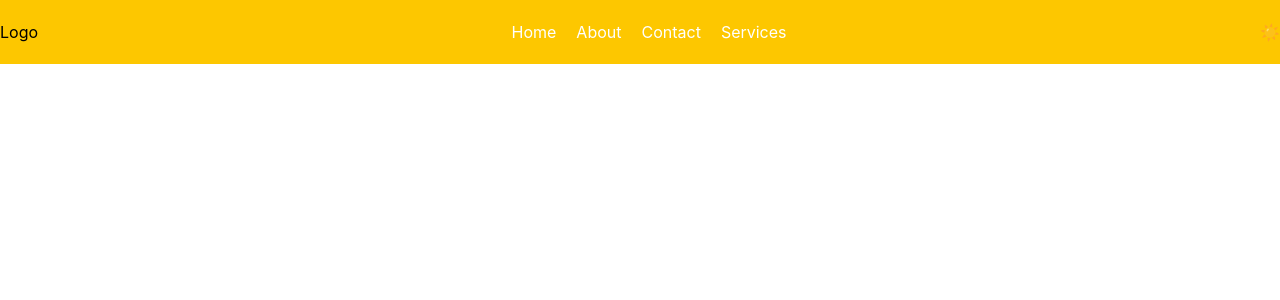
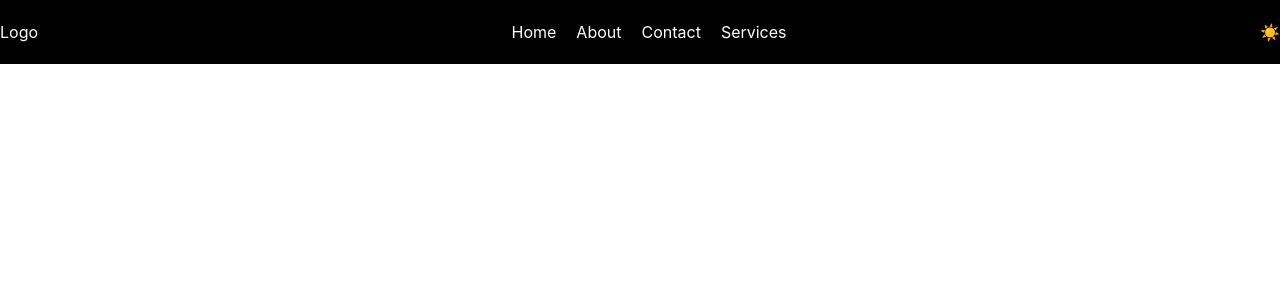
Before and after one commit to Maxliyo0404/Tailwind-, a React (Vite) app: page / in a window 1280 px wide. Shown: the top 300 px of the page. Built offline with nearby package versions, Linux system fonts and the light colour scheme.

Commit message:
DarkModule

```diff
--- a/src/Components/Header/Header.jsx
+++ b/src/Components/Header/Header.jsx
@@ -5,10 +5,10 @@
 function Header() {
     const [darkMode, setDarkMode] = useState(false);
   return (
-    <header className="bg-yellow-400 py-5">
+    <header className="bg-black py-5">
         <div className="container ">
             <div className="flex items-center justify-between">
-                <h1 className="title">Logo</h1>
+                <h1 className="text-white ">Logo</h1>
                 <ul className="list flex items-center gap-5">
                     <li className="text-white "><a href="#">Home</a></li>
                     <li className="text-white "><a href="#">About</a></li>
```
